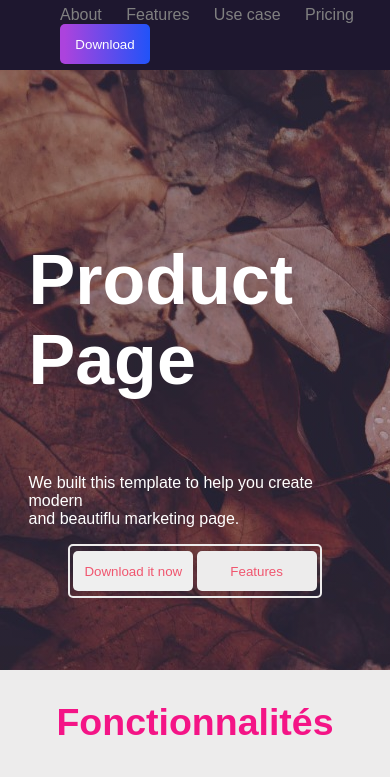
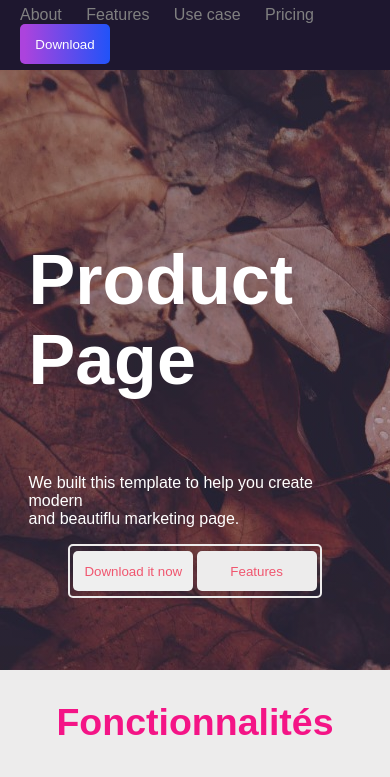
Before and after one commit to jhonGs09/bleux, a plain HTML site: page index.html in a window 390 px wide. Shown: the top 777 px of the page. Drawn offline with Linux system fonts and the light colour scheme.

Commit message:
correccion vista 460px

```diff
--- a/style.css
+++ b/style.css
@@ -639,3 +639,20 @@ footer {
     }
 
 }
+
+@media screen and (max-width: 470px){
+
+
+    .menu{
+        width: 100%;
+        margin: 0;
+        padding: 0;
+    }
+
+    .sec3{
+        height: 350vh;
+    }
+
+
+
+}
```
